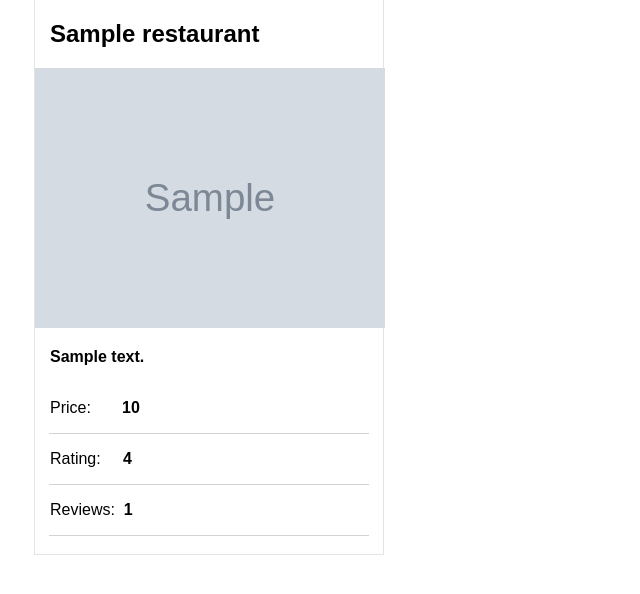
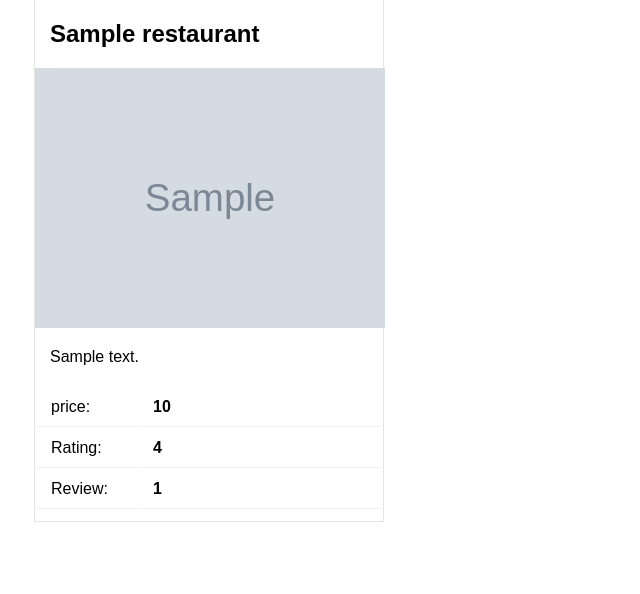
Before and after one commit to yanxuantong/webdev-labs, a Flask app: template lab02/templates/restaurant.html in a window 1280 px wide. Shown: the part 163-757 px from the top of the page, without its empty margins (0-640 px from the left). Run offline with Flask 2, Linux system fonts and the light colour scheme; the template is opened without the code that fills it: most values are stand-ins (such as "Sample title", 1, 10 or a date in 2020); grey boxes marked "Sample" are stand-in pictures; some libraries are stand-ins or nearby versions.

Commit message:
update the css font

```diff
--- a/lab02/static/style.css
+++ b/lab02/static/style.css
@@ -45,6 +45,22 @@ main {
     display: inline-flex;
 }
 
+table {
+    margin-top: 20px;
+    width: 100%;
+}
+
+td {
+    border-bottom: solid 1px rgba(238, 238, 238, 0.94);
+    margin-left: 20px;
+    padding-left: 14px;
+    padding-bottom: 10px;
+    padding-top: 10px;
+}
+
+td:first-child {
+    width: 100px;
+}
 
 @media only screen and (max-width: 1000px) {
     /* Media queries go here */
--- a/lab02/templates/restaurant.html
+++ b/lab02/templates/restaurant.html
@@ -14,14 +14,21 @@
         <section>
             <h2>{{ restaurant.get('name') }}</h2>
             <img src="{{restaurant.get('image_url')}}" alt="restaurant graph">
-            <p><b>{{restaurant.get('display_address')}}</b></p>
-            <hr style="FILTER: alpha(opacity=100,finishopacity=0,style=3)" width="92%" color="white" size="1">
-            <p>Price:&nbsp;&nbsp;&nbsp;&nbsp;&nbsp;&nbsp;&nbsp;<span><b>{{restaurant.get('price')}}</b></span></p>
-            <hr style="FILTER: alpha(opacity=100,finishopacity=0,style=3)" width="92%" color="lightgray" size="1">
-            <p>Rating:&nbsp;&nbsp;&nbsp;&nbsp;&nbsp;<span><b>{{restaurant.get('rating')}}</b></span></p>
-            <hr style="FILTER: alpha(opacity=100,finishopacity=0,style=3)" width="92%" color="lightgray" size="1">
-            <p>Reviews:&nbsp;&nbsp;<span><b>{{restaurant.get('review_count')}}</b></span></p>
-            <hr style="FILTER: alpha(opacity=100,finishopacity=0,style=3)" width="92%" color="lightgray" size="1">
+            <p>{{restaurant.get('display_address')}}</p>
+            <table>
+                <tr>
+                    <td> price:</td>
+                    <td> <strong>{{ restaurant.get( "price")}} </strong></td>
+                </tr>
+                <tr>
+                    <td> Rating:</td>
+                    <td><strong> {{ restaurant.get( 'rating')}}</strong> </td>
+                </tr>
+                <tr>
+                    <td>Review:</td>
+                    <td><strong> {{ restaurant.get( 'review_count')}}</strong> </td>
+                </tr>
+            </table>
         </section>
         {% endfor %}
     </main>
```
